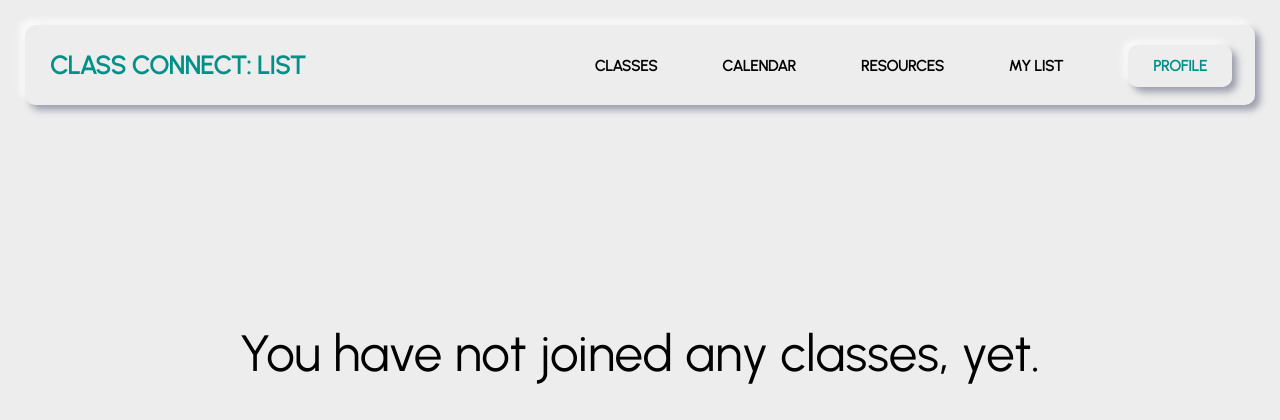
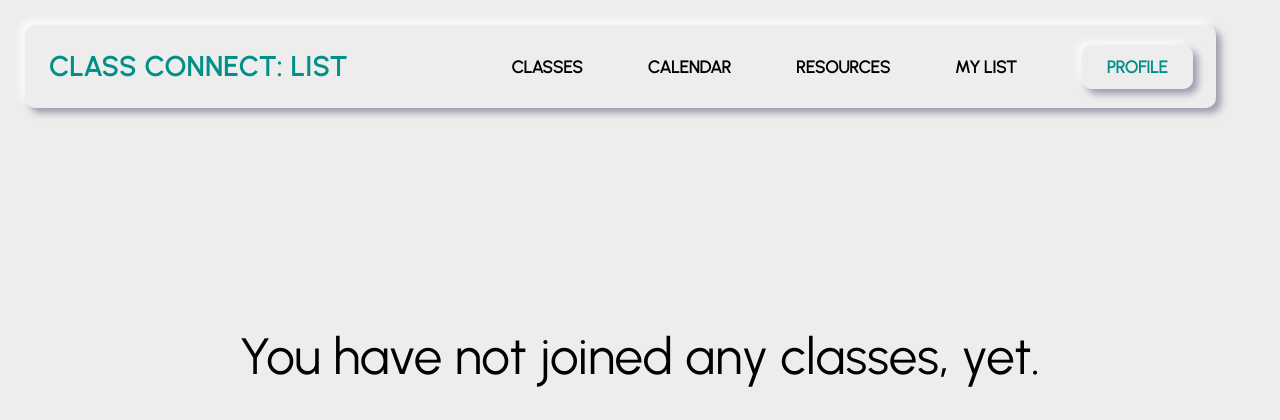
Before and after one commit to kinni-yya/Class-Connect-List, a PHP site: page /class/no-class.php in a window 1280 px wide. Shown: the top 420 px of the page. Run offline with PHP 8.4, Linux system fonts and the light colour scheme; the visitor is signed in with stand-in values (Sample User, id 1).

Commit message:
Fix some designs navbar.css

```diff
--- a/css/navbar.css
+++ b/css/navbar.css
@@ -3,6 +3,8 @@
 *{
     font-family: Urbanist;
 }
+
+
 
 .topnav{
     display: flex;
@@ -13,6 +15,8 @@
     box-shadow:  5px 5px 7px rgba(100, 104, 128, 0.6), -5px -5px 7px rgba(255, 255, 255, 0.8);
     background-color: #EDEDED;
     font-family: Urbanist;
+    width: 96.8%;
+
 }
 
 .topnav li{
@@ -22,15 +26,16 @@
 .topnav a{
     text-decoration: none;
     color: #000000;
-    font-size: 15px;
+    font-size: 17px;
     font-weight: bold;
     white-space: nowrap;
 }
 
 .topnav .title a{
     color: #009087;
-    font-size: 25px;
-    margin-left: 25px;
+    font-size: 27px;
+    letter-spacing: 1.2px;
+    margin-left: 24px;
 }
 
 .topnav li:not(.title){
```
